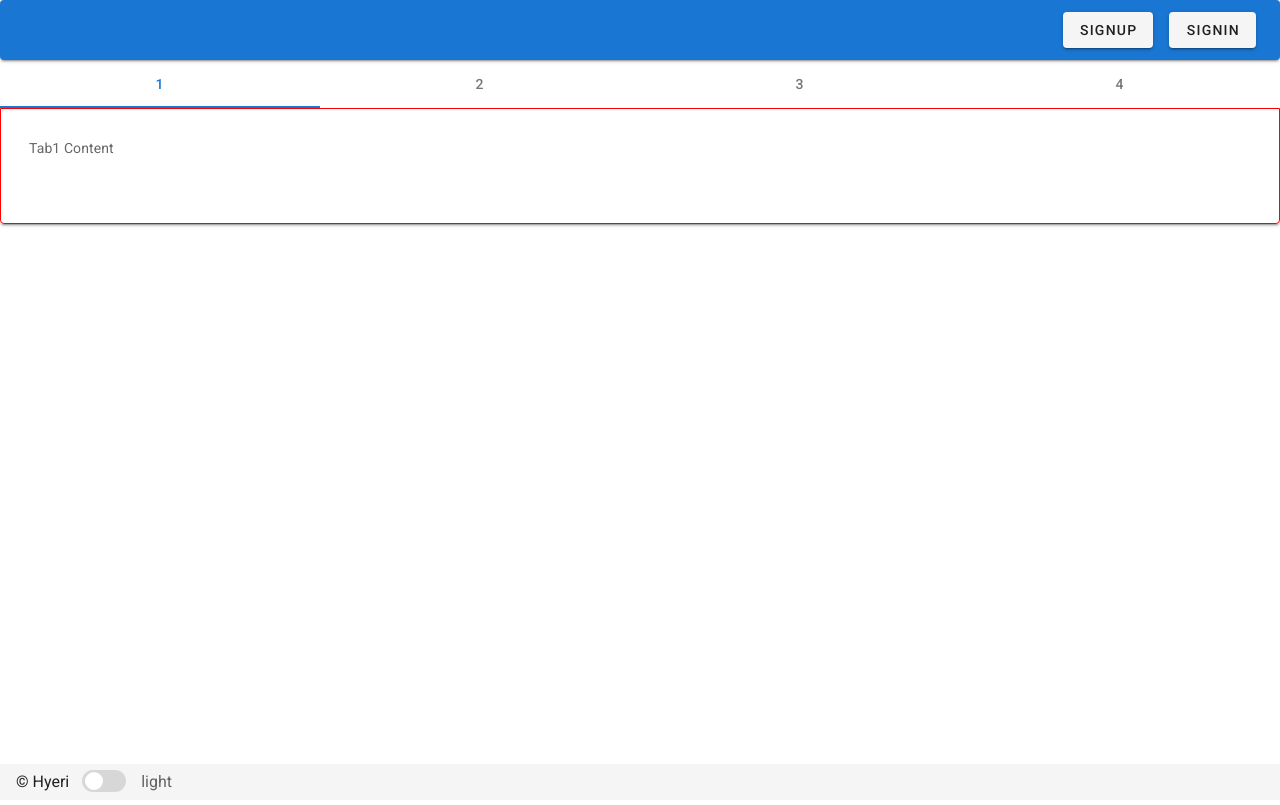
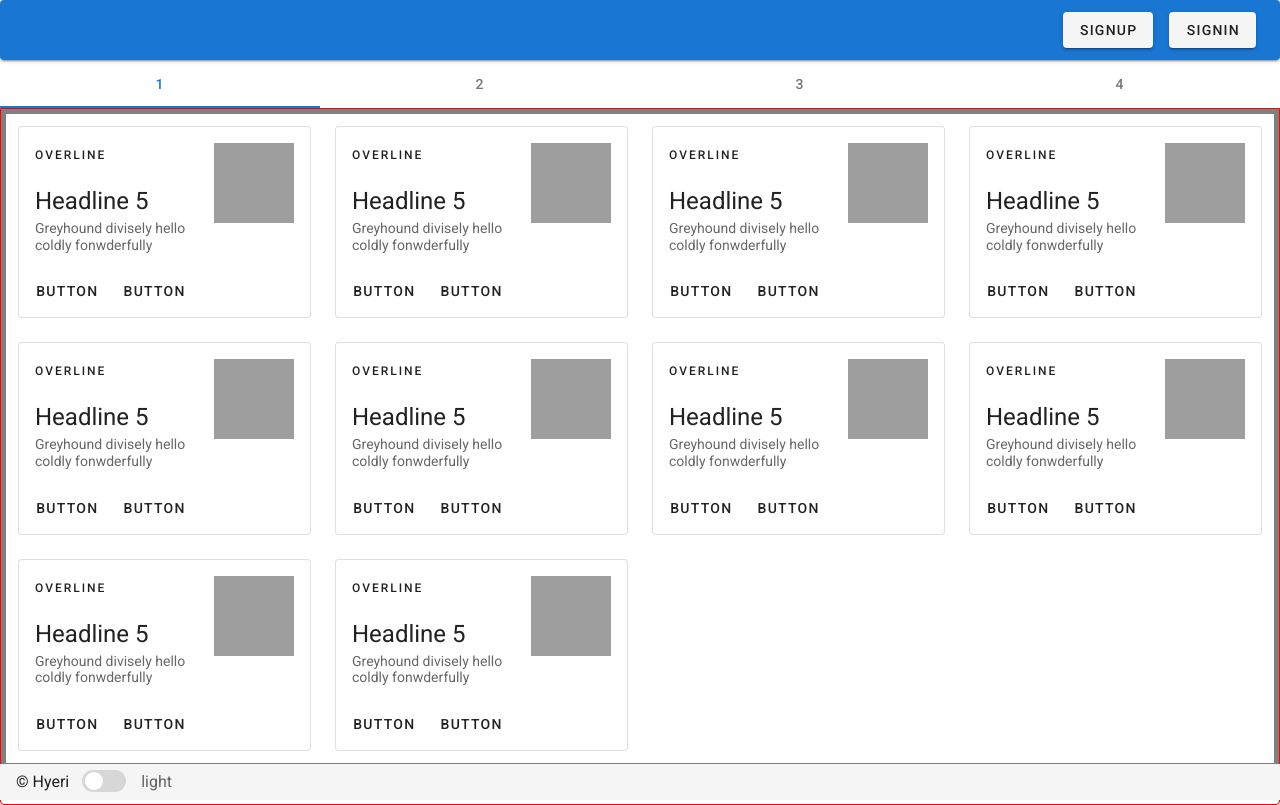
Before and after one commit to rhkk7157/goodreads-clone-nuxt.js, a Nuxt app: page / in a window 1280 px wide. Built offline with nearby package versions, Linux system fonts and the light colour scheme.

Commit message:
main layout item v-card 퍼블리싱

```diff
--- /dev/null
+++ b/components/MainItemDialog.vue
@@ -0,0 +1,102 @@
+<template>
+  <v-row style="border:5px solid grey">
+    <v-col v-for="n in total" :key="n" cols="12" md="3">
+      <v-card class="mx-auto" max-width="344" outlined>
+        <v-list-item three-line>
+          <v-list-item-content>
+            <div class="overline mb-4">OVERLINE</div>
+            <v-list-item-title class="headline mb-1"
+              >Headline 5</v-list-item-title
+            >
+            <v-list-item-subtitle
+              >Greyhound divisely hello coldly
+              fonwderfully</v-list-item-subtitle
+            >
+          </v-list-item-content>
+          <v-list-item-avatar tile size="80" color="grey"></v-list-item-avatar>
+        </v-list-item>
+
+        <v-card-actions>
+          <v-btn text>Button</v-btn>
+          <v-btn text>Button</v-btn>
+        </v-card-actions>
+      </v-card>
+    </v-col>
+    <!-- <v-col cols="12" md="3">
+      <v-card class="mx-auto" max-width="344" outlined>
+        <v-list-item three-line>
+          <v-list-item-content>
+            <div class="overline mb-4">OVERLINE</div>
+            <v-list-item-title class="headline mb-1"
+              >Headline 5</v-list-item-title
+            >
+            <v-list-item-subtitle
+              >Greyhound divisely hello coldly
+              fonwderfully</v-list-item-subtitle
+            >
+          </v-list-item-content>
+          <v-list-item-avatar tile size="80" color="grey"></v-list-item-avatar>
+        </v-list-item>
+
+        <v-card-actions>
+          <v-btn text>Button</v-btn>
+          <v-btn text>Button</v-btn>
+        </v-card-actions>
+      </v-card>
+    </v-col>
+    <v-col cols="12" md="3">
+      <v-card class="mx-auto" max-width="344" outlined>
+        <v-list-item three-line>
+          <v-list-item-content>
+            <div class="overline mb-4">OVERLINE</div>
+            <v-list-item-title class="headline mb-1"
+              >Headline 5</v-list-item-title
+            >
+            <v-list-item-subtitle
+              >Greyhound divisely hello coldly
+              fonwderfully</v-list-item-subtitle
+            >
+          </v-list-item-content>
+          <v-list-item-avatar tile size="80" color="grey"></v-list-item-avatar>
+        </v-list-item>
+
+        <v-card-actions>
+          <v-btn text>Button</v-btn>
+          <v-btn text>Button</v-btn>
+        </v-card-actions>
+      </v-card>
+    </v-col>
+    <v-col cols="12" md="3">
+      <v-card class="mx-auto" max-width="344" outlined>
+        <v-list-item three-line>
+          <v-list-item-content>
+            <div class="overline mb-4">OVERLINE</div>
+            <v-list-item-title class="headline mb-1"
+              >Headline 5</v-list-item-title
+            >
+            <v-list-item-subtitle
+              >Greyhound divisely hello coldly
+              fonwderfully</v-list-item-subtitle
+            >
+          </v-list-item-content>
+          <v-list-item-avatar tile size="80" color="grey"></v-list-item-avatar>
+        </v-list-item>
+
+        <v-card-actions>
+          <v-btn text>Button</v-btn>
+          <v-btn text>Button</v-btn>
+        </v-card-actions>
+      </v-card>
+    </v-col> -->
+  </v-row>
+</template>
+
+<script>
+export default {
+  data: () => ({
+    total: 10
+  })
+}
+</script>
+
+<style></style>
--- a/layouts/default.vue
+++ b/layouts/default.vue
@@ -56,23 +56,15 @@
       <!-- </v-card-text> -->
       <v-content style="border:1px solid red">
         <v-container fluid grid-list-xl>
+          <MainItemDialog ref="MainItemDialog"></MainItemDialog>
           <!-- <nuxt /> -->
-          <v-tabs-items v-model="MenuTab">
-            <!-- <v-tab-item v-for="(item,i) in items" :key="i"> -->
-            <!-- <v-card md="3" color="basil" flat> -->
-            <!-- <template v-slot:default="{ item }">
-                  <span>{{ item }}</span>
-            </template>-->
-            <!-- <v-card-text>{{ item.content }}</v-card-text> -->
+          <!-- <v-tabs-items v-model="MenuTab">
             <v-tab-item v-for="(item, i) in items" :key="i">
               <v-card color="basil" flat>
-                <!-- <template v-slot:item.content="{ item }">
-                  <span>{{ item }}</span>
-                </template>-->
                 <v-card-text>{{ item.content }}</v-card-text>
               </v-card>
             </v-tab-item>
-          </v-tabs-items>
+          </v-tabs-items> -->
         </v-container>
       </v-content>
     </v-card>
@@ -108,10 +100,12 @@
 <script>
 import SignInDialog from '../components/SignInDialog'
 import SignUpDialog from '../components/SignUpDialog'
+import MainItemDialog from '../components/MainItemDialog'
 export default {
   components: {
     SignInDialog,
-    SignUpDialog
+    SignUpDialog,
+    MainItemDialog
   },
   data() {
     return {
```
